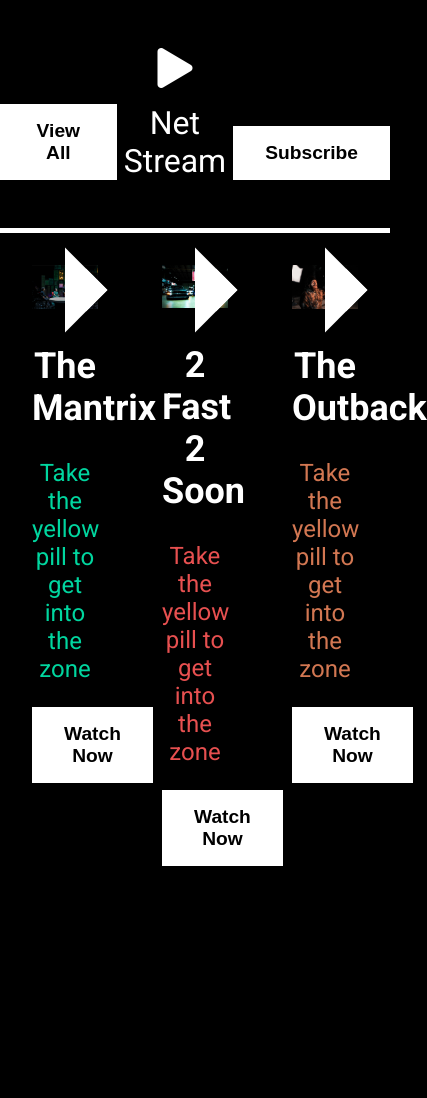
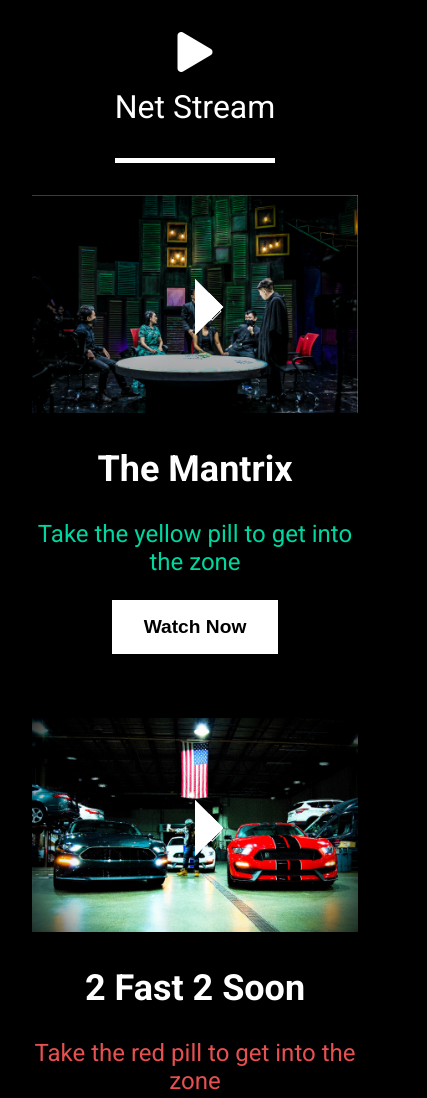
Before and after one commit to aaron-might/streaming_design, a plain HTML site: page index.html in a window 390 px wide. Shown: the top 1098 px of the page, 427 px wide, since content can reach past the window. Before the commit the page ends 898 px from the top, so only its background shows below. Drawn offline with Linux system fonts and the light colour scheme.

Commit message:
fix responsiveness

```diff
--- a/index.html
+++ b/index.html
@@ -35,7 +35,7 @@
                             <img src="images/img-2.jpg" alt="img-2" class="play" />
                         </div>
                         <h2>2 Fast 2 Soon</h2>
-                        <p class="red"> Take the yellow pill to get into the zone</p>
+                        <p class="red"> Take the red pill to get into the zone</p>
                         <button>Watch Now</button>
                     </div>
                     <div class="col">
@@ -43,7 +43,7 @@
                             <img src="images/img-3.jpg" alt="img-3" class="play" />
                         </div>
                         <h2>The Outback</h2>
-                        <p class="orange">Take the yellow pill to get into the zone</p>
+                        <p class="orange">Take the orange pill to get into the zone</p>
                         <button>Watch Now</button>
                     </div>
                 </div>
--- a/style.css
+++ b/style.css
@@ -7,17 +7,19 @@
 body {
     background-color: #000;
     font-family: "Roboto", sans-serif;
+    color:white;
     margin: 0;
-    color:white;
 }
 
 .container{
-    margin: 0;
+    margin: 0 auto;
     width: 1000px;
     max-width: 100%;
+
 }
 .row {
     display: flex;
+    flex-wrap: wrap;
 }
 .col {
     font-size: 1.5rem;
@@ -27,7 +29,7 @@ body {
 }
 .col img{
     max-width: 100%;
-    position: relative;
+    /* position: relative; */
 }
 .image-container{
     position: relative;
@@ -35,37 +37,35 @@ body {
 .image-container::after{
     content:'\f04b';
     /* background-color: #fff; */
-    position: absolute;
-    border: 30px solid white;
+    border: 20px solid white;
     border-left-color: transparent;
     border-top-color: transparent;
+    position: absolute;
     top:50%;
     left:50%;
     transform: translate(-50%, -50%) rotate(-45deg);
     height: 0px;
     width: 0px;
     z-index: 10;
-
 }
 nav {
+    border-bottom: 5px solid #fff;
     display: flex;
     justify-content: space-between;
-    border-bottom: 5px solid #fff;
-    padding :3rem 0;
     align-items: flex-end;
     text-align: center;
+    padding :2rem 0;
 }
 .logo {
     font-size: 2rem;
 }
 .logo i {
-    font-size: 4rem;
+    display: block;
     font-size: 2.5rem;
-    display: block;
     margin-bottom: 1rem;
 }
 
-button{
+button {
     background-color: #fff;
     border: 0;
     color: black;
@@ -83,3 +83,16 @@ button{
 .orange {
     color: #d27752;
 }
+@media screen and (max-width :768px){
+    nav button{
+        display: none;
+    }
+    nav {
+        justify-self: center;
+    }
+    .col{
+        width:100%;
+    }
+}
+
+}
```
